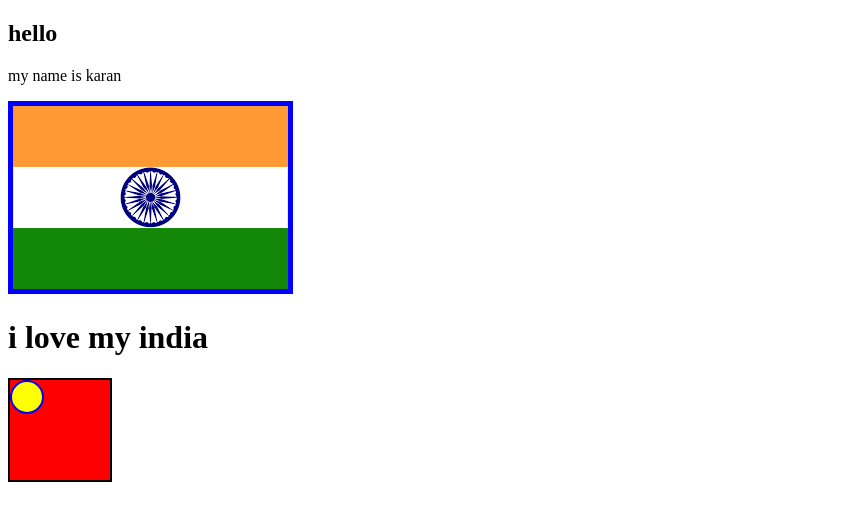
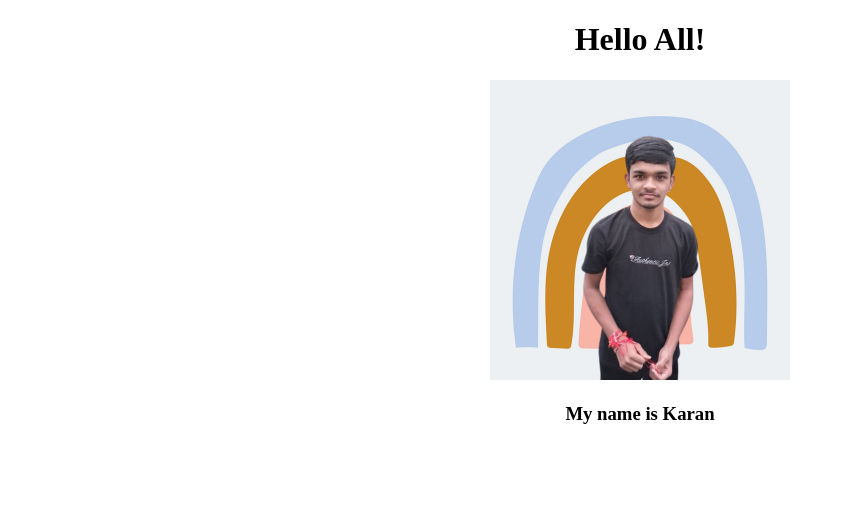
Before and after one commit to skaran38/skaran38.github.io, a plain HTML site: page index.html in a window 1280 px wide. Shown: the whole page, without its empty margins (0-845 px from the left). Drawn offline with Linux system fonts and the light colour scheme.

Commit message:
portfolio commit

```diff
--- a/index.html
+++ b/index.html
@@ -4,22 +4,14 @@
     <meta charset="UTF-8">
     <meta http-equiv="X-UA-Compatible" content="IE=edge">
     <meta name="viewport" content="width=device-width, initial-scale=1.0">
-    <link rel="stylesheet" href="./style.css"></link>
-    <title>my first website</title>
+    <link rel="stylesheet" href="./style.css" />
+    <title>Document</title>
 </head>
 <body>
-<h2>
-    hello
-</h2>
-<p>
-    my name is karan
-</p>
-<img src="./flag.png" />
-<h1>i love my india</h1>
-<div id="square-1">
-    <div id="circle-1">
-
+    <div>
+        <h1>Hello All!</h1>
+        <img src="./karan.png"></img>
+        <h3>My name is Karan</h3>
     </div>
-</div>
 </body>
 </html>
--- a/style.css
+++ b/style.css
@@ -1,18 +1,7 @@
 img{
-    border: 5px solid blue;
+    width: 300px;
 }
 
-div#square-1{
-    border: 2px solid black;
-    background-color: red;
-    width: 100px;
-    height: 100px;
+div{
+    text-align: center;
 }
-
-div#circle-1{
-   border:2px solid blue;
-   background-color: yellow;
-   width: 30px;
-   height: 30px;
-   border-radius: 50%;
-}
```
Also changed, not shown: karan.png (added).
